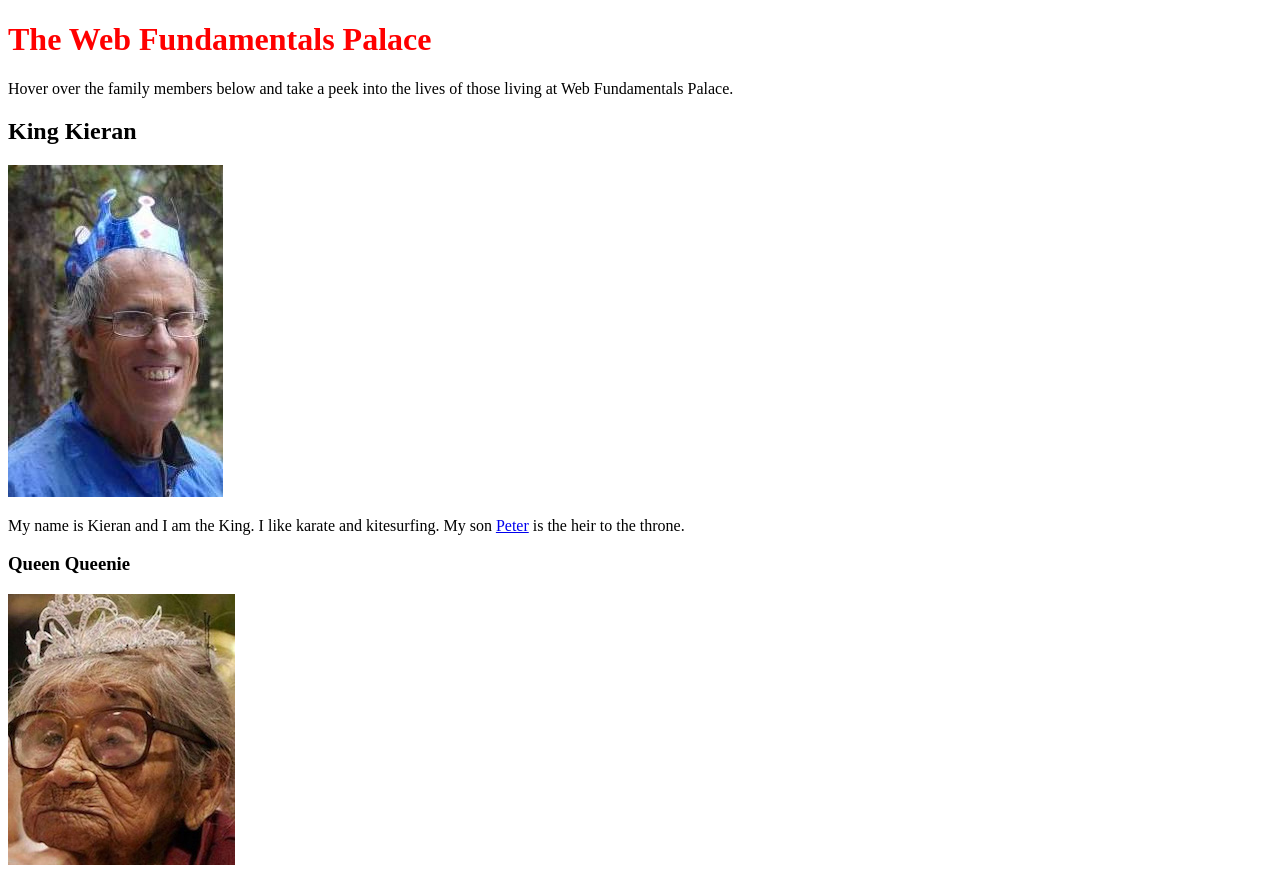
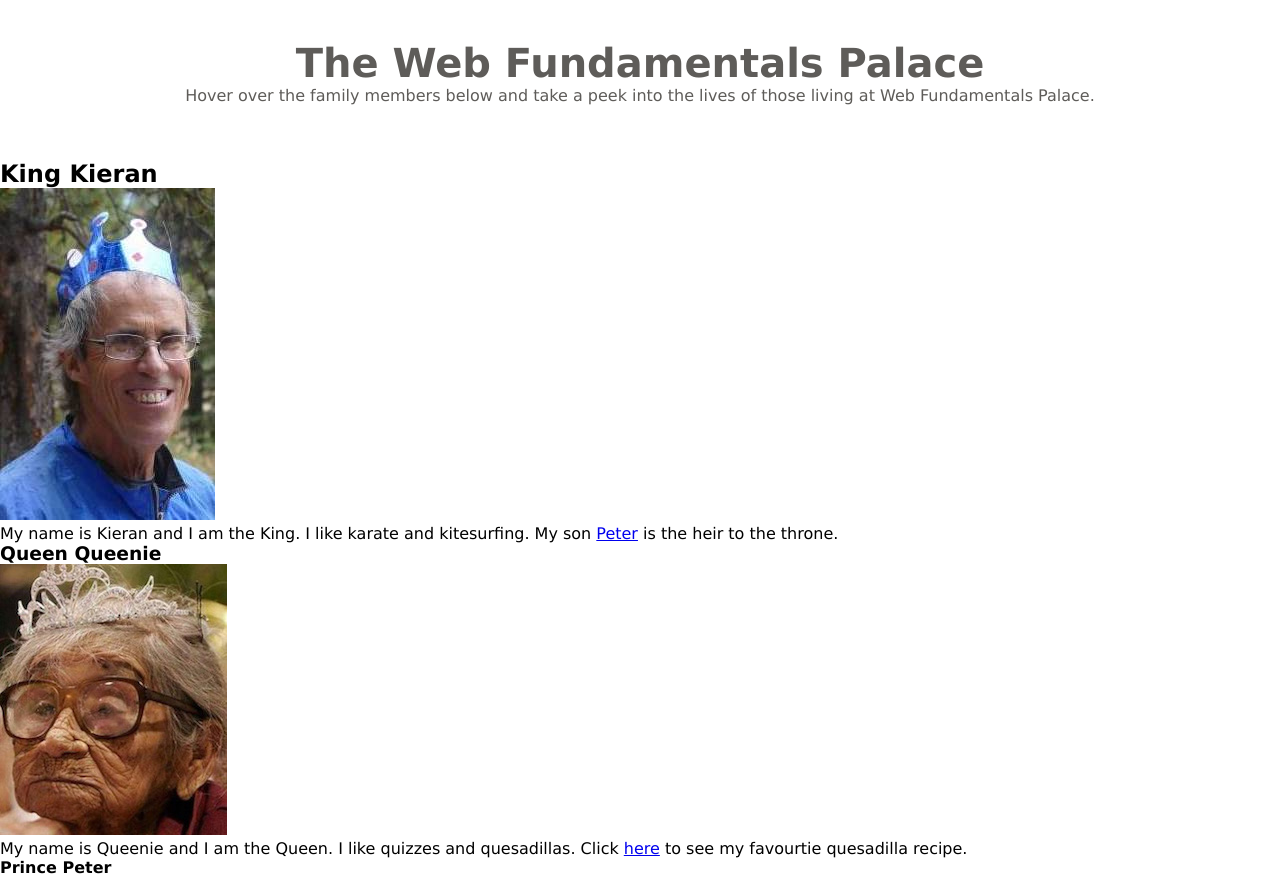
Before and after one commit to charlottefrance/nology-coursework1, a plain HTML site: page 02-WebFundamentals/index.html in a window 1280 px wide. Shown: the top 874 px of the page. Drawn offline with Linux system fonts and the light colour scheme.

Commit message:
Diving and style

```diff
--- a/02-WebFundamentals/index.html
+++ b/02-WebFundamentals/index.html
@@ -18,13 +18,16 @@
     </header>
     <!-- My main with each member of the family tree -->
     <main>
+      <div>
         <h2>King Kieran</h2>
         <img src="./images/king.jpg.jpg" alt="King Kieran" />
         <p>
             My name is Kieran and I am the King. I like karate and kitesurfing. My
             son <a href="#peter">Peter</a> is the heir to the throne.
         </p>
+      </div>
 
+      <div>
         <h3>Queen Queenie</h3>
         <img src="./images/queen.jpg.jpg" alt="Queen Queenie" />
         <p>
@@ -37,14 +40,18 @@
             >
             to see my favourtie quesadilla recipe.
         </p>
+      </div>
 
+      <div>
         <h4 id="peter">Prince Peter</h4>
         <img src="./images/prince-peter.jpg.jpg" alt="Prince Peter" />
         <p>
             My name is Peter the Prince. I like posing and pizza! Follow me on insta
             @pengprincepeter.
         </p>
+      </div>
 
+      <div>
         <h5>Princess Penelope</h5>
         <img src="./images/princess-penelope.jpg.jpg" alt="Princess Penelope" />
         <p>My name is Princess Penelope and I like lots of things...</p>
@@ -54,13 +61,16 @@
             <li>Ponies</li>
             <li>Pogo sticks</li>
         </ul>
+      </div>
 
+      <div>
         <h6>Susan</h6>
         <img src="./images/susan.jpg.jpg" alt="Susan" />
         <p>
             I am King Kierans Mistress and Mother to the illigitimate Princess
             Penelope
         </p>
+      </div>
     </main>
     <!-- The footer that allows user to go back to start -->
     <footer>
--- a/02-WebFundamentals/styles.css
+++ b/02-WebFundamentals/styles.css
@@ -1,3 +1,22 @@
-h1 {
-    color: red;
+* {
+    margin: 0;
+    padding: 0;
+    font-family:Verdana, Geneva, Tahoma, sans-serif;
 }
+
+body {
+    background-color: white;
+    max-width: 1400px;
+    margin: auto;
+}
+
+header {
+    text-align: center;
+    height: 80px;
+    padding: 40px;
+    color: rgb(94, 92, 89);
+}
+
+header h1 {
+    font-size: 40px;
+}
```
Lines whose indentation alone changed are shown as unchanged.
